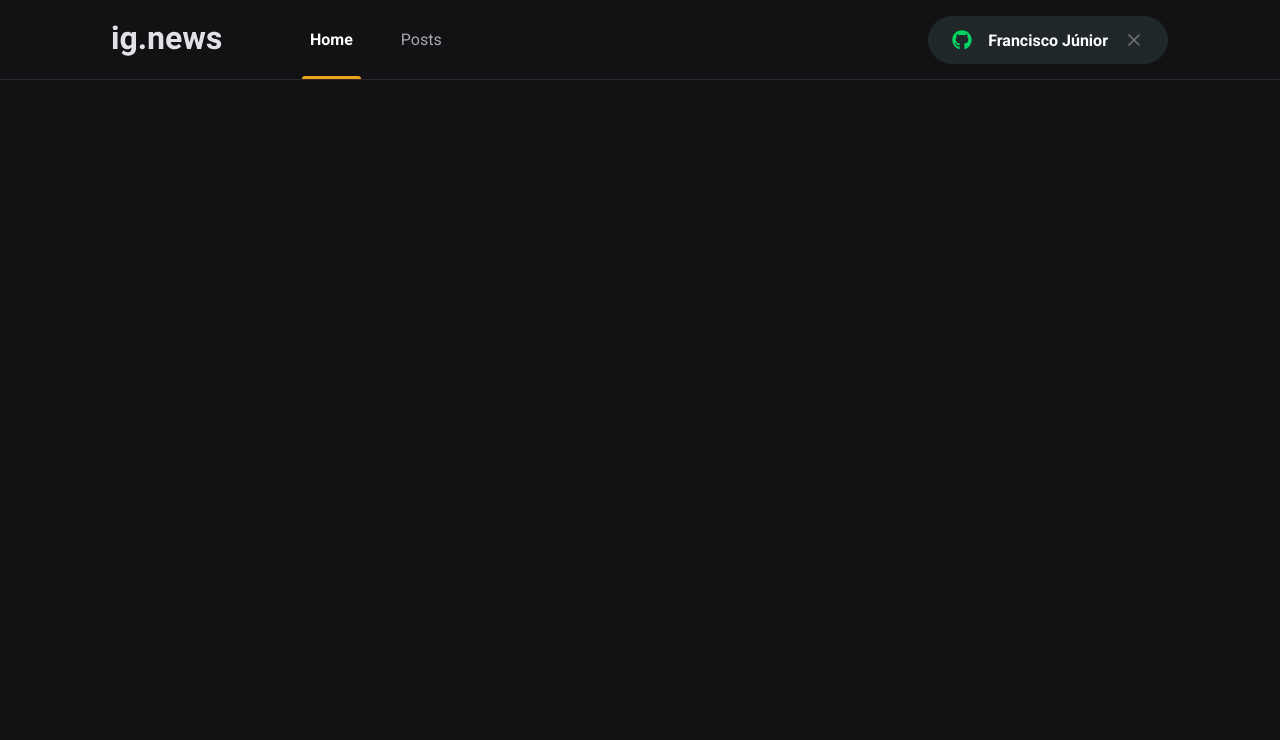
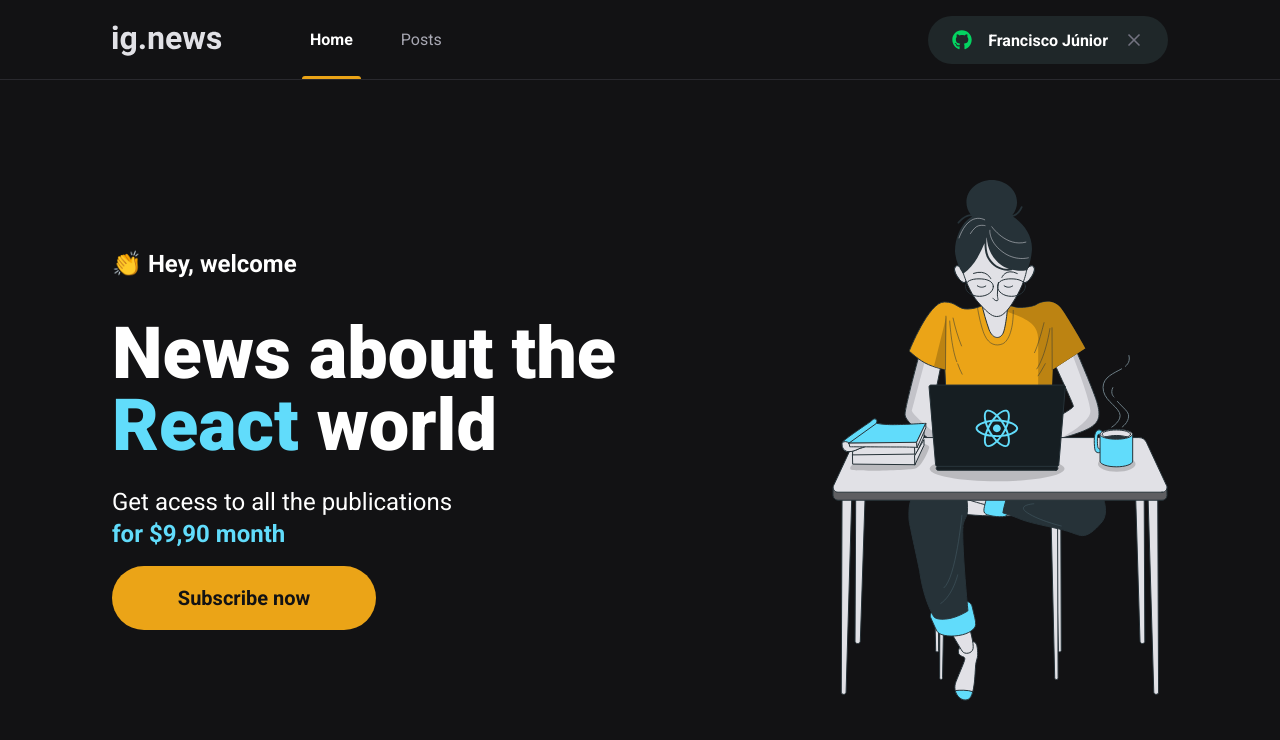
Before and after one commit to BootcampIgnite2021/ignews, a Next.js app: page / in a window 1280 px wide. Shown: the top 740 px of the page. Built offline with nearby package versions, Linux system fonts and the light colour scheme.

Commit message:
feat: created page Home

```diff
--- /dev/null
+++ b/src/components/SubscribeButton/index.tsx
@@ -0,0 +1,7 @@
+import Styles from './styles.module.scss'
+
+export function SubscribeButton() {
+  return (
+    <button className={Styles.subscribeButton} type="button">Subscribe now</button>
+  )
+}
--- /dev/null
+++ b/src/components/SubscribeButton/styles.module.scss
@@ -0,0 +1,15 @@
+.subscribeButton {
+  width: 16.5rem;
+  border: none;
+  height: 4rem;
+  background-color: var(--yellow-500);
+  transition: filter 0.2s;
+  color: var(--gray-900);
+  border-radius: 2rem;
+  font-size: 1.25rem;
+  font-weight: bold;
+
+  &:hover {
+    filter: brightness(0.8)
+  }
+}
--- /dev/null
+++ b/src/pages/home.module.scss
@@ -0,0 +1,46 @@
+.contentConatiner {
+  max-width: 1120px;
+  margin: 0 auto;
+  padding: 0 2rem;
+  height: calc(100vh - 5rem);
+  display: flex;
+  align-items: center;
+  justify-content: space-between;
+
+
+}
+
+.hero {
+  max-width: 600px;
+
+  > span {
+    font-size: 1.5rem;
+    font-weight: bold;
+  }
+
+  h1 {
+    font-size: 4.5rem;
+    line-height: 4.5rem;
+    font-weight: 900;
+    margin-top: 2.5rem;
+
+    span {
+      color: var(--cyan-500);
+    }
+  }
+
+  p {
+    font-size: 1.5rem;
+    line-height: 2rem;
+    margin-top: 1.5rem;
+
+    span {
+      color: var(--cyan-500);
+      font-weight: bold;
+    }
+  }
+
+  button {
+    margin-top: 1rem;
+  }
+}
--- a/src/pages/index.tsx
+++ b/src/pages/index.tsx
@@ -1,11 +1,26 @@
 import Head from 'next/head'
+import { SubscribeButton } from '../components/SubscribeButton'
+
+import Styles from './home.module.scss'
 
 export default function Home() {
   return (
     <>
       <Head>
-        <title>ig.news | Início</title>
+        <title>ig.news | Home</title>
       </Head>
+
+      <main className={Styles.contentConatiner}>
+        <section className={Styles.hero}>
+          <span> 👏 Hey, welcome</span>
+          <h1>News about
+            the <span>React</span> world</h1>
+          <p>Get acess to all the publications <br />
+            <span>for $9,90 month</span> </p>
+          <SubscribeButton />
+        </section>
+        <img src="/images/avatar.svg" alt="Avatar" />
+      </main>
     </>
   )
 }
```
